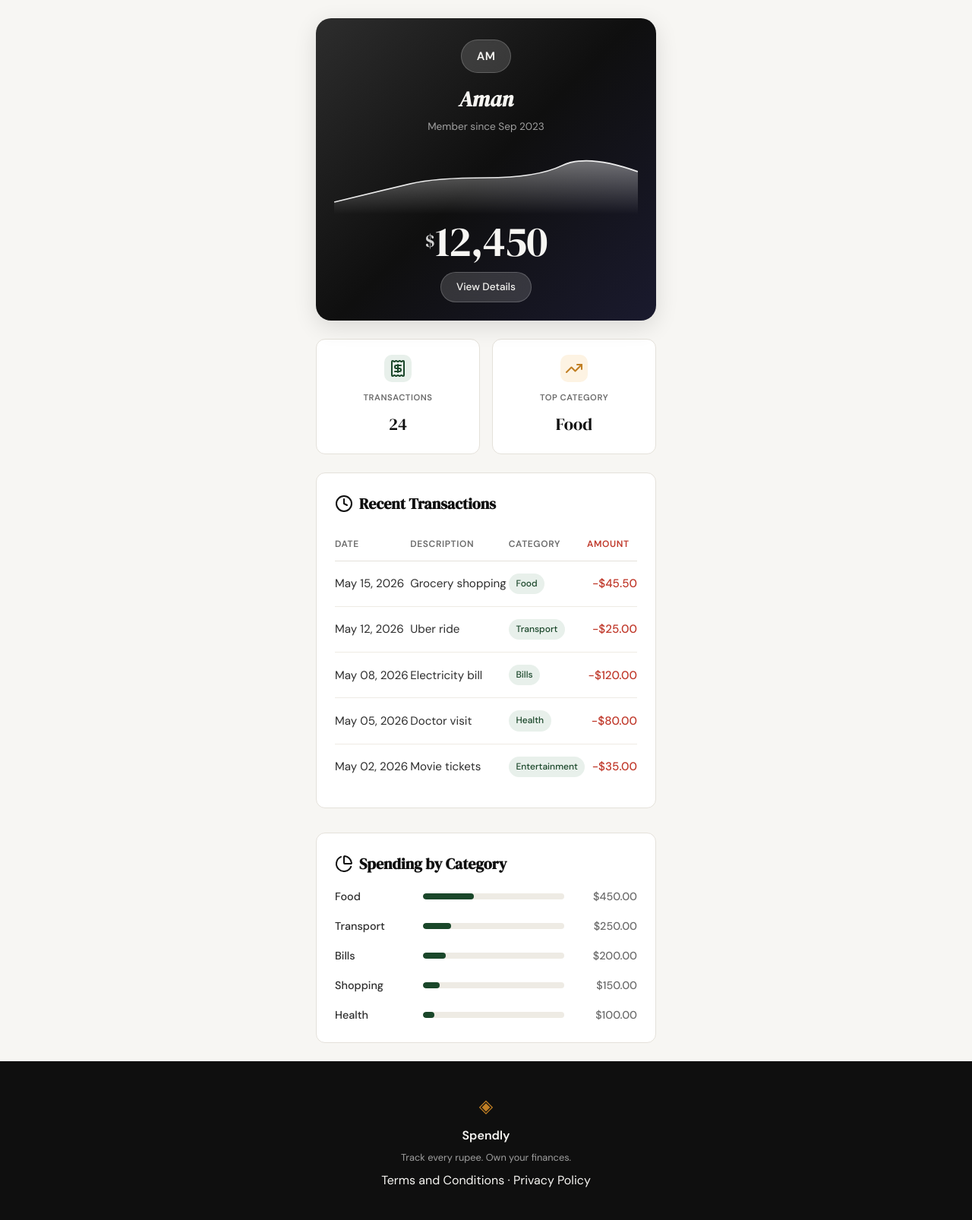
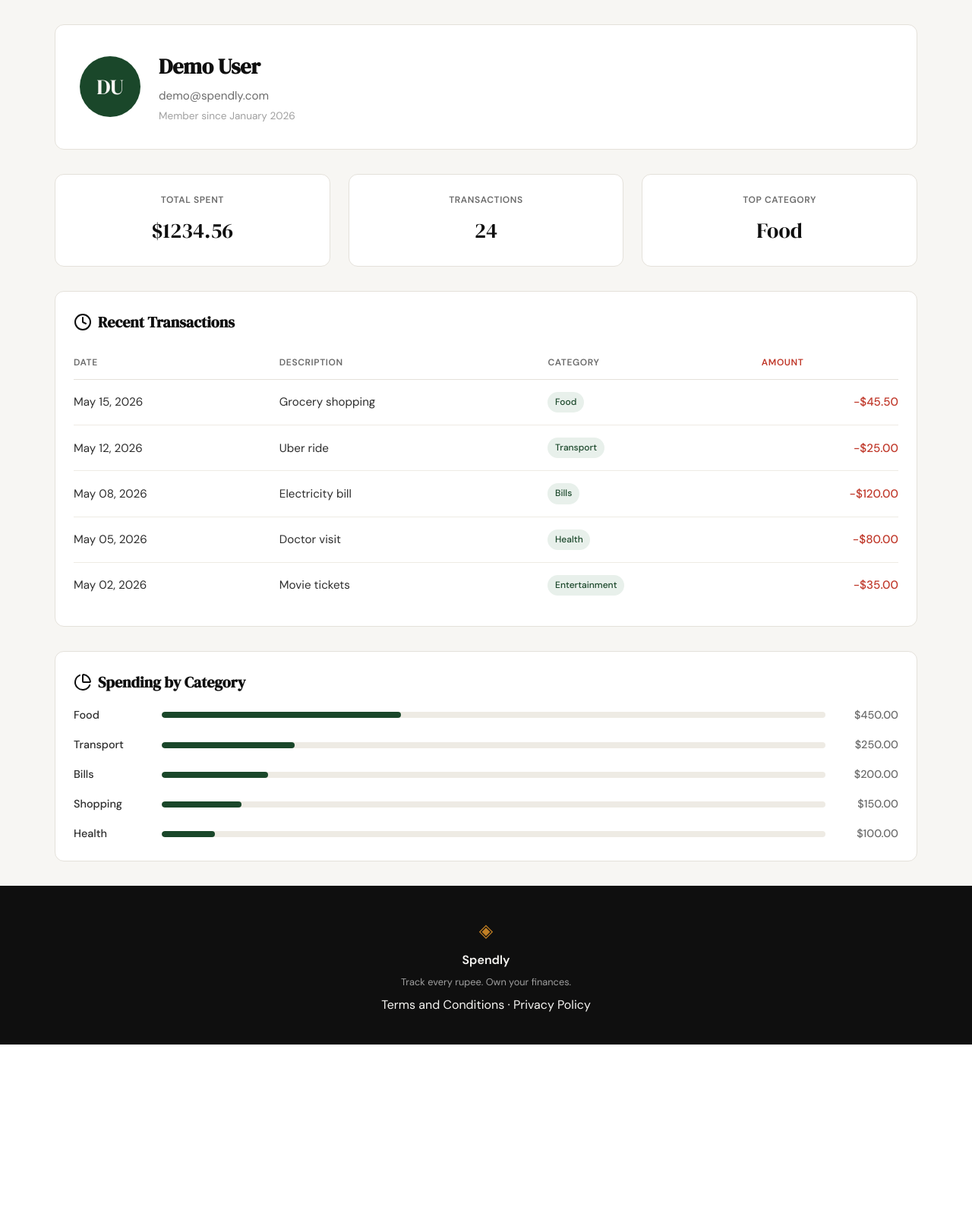
Before and after one commit to Pranav-Marwaha-73/spendly, a Flask app: page /profile in a window 1280 px wide. Shown: the part 61-1667 px from the top of the page at 76% size. After the commit the page ends 1436 px from the top, so only its background shows below. Run offline with Flask 3, Linux system fonts and the light colour scheme; a user stored in the database is signed in.

Commit message:
add profile page ui

```diff
--- a/app.py
+++ b/app.py
@@ -22,8 +22,6 @@ def inject_user():
 
 @app.route("/")
 def landing():
-    if is_logged_in():
-        return redirect(url_for("profile"))
     return render_template("landing.html")
 
 
@@ -108,14 +106,14 @@ def profile():
 
     # Hardcoded data (will be replaced with DB queries in Step 5)
     user = {
-        "name": "Aman",
+        "name": "Demo User",
         "email": "demo@spendly.com",
-        "created_at": "Sep 2023",
-        "initials": "AM"
+        "created_at": "January 2026",
+        "initials": "DU"
     }
 
     stats = {
-        "total_spent": 12450,
+        "total_spent": 1234.56,
         "transaction_count": 24,
         "top_category": "Food"
     }
--- a/static/css/style.css
+++ b/static/css/style.css
@@ -561,196 +561,89 @@ a { color: inherit; text-decoration: none; }
 /* ------------------------------------------------------------------ */
 
 .profile-page {
-    max-width: 480px;
+    max-width: var(--max-width);
     margin: 0 auto;
-    padding: 1.5rem 1rem;
-    min-height: calc(100vh - 60px - 100px);
+    padding: 2rem;
 }
 
-/* Hero Card with Dark Gradient */
-.profile-hero {
-    background: linear-gradient(135deg, var(--ink-soft) 0%, var(--ink) 50%, #1a1a2e 100%);
-    border-radius: var(--radius-lg);
-    padding: 1.75rem 1.5rem 1.5rem;
-    color: var(--paper);
-    box-shadow: 0 8px 30px rgba(0,0,0,0.12);
-    margin-bottom: 1.5rem;
-    position: relative;
-    overflow: hidden;
+/* User Info Card */
+.user-card {
+    background: var(--paper-card);
+    border: 1px solid var(--border);
+    border-radius: var(--radius-md);
+    padding: 2rem;
+    display: flex;
+    align-items: center;
+    gap: 1.5rem;
+    margin-bottom: 2rem;
 }
 
-.profile-hero::before {
-    content: '';
-    position: absolute;
-    top: -50%;
-    right: -20%;
-    width: 200px;
-    height: 200px;
-    background: radial-gradient(circle, rgba(255,255,255,0.08) 0%, transparent 70%);
-    pointer-events: none;
+.user-avatar {
+    width: 80px;
+    height: 80px;
+    background: var(--accent);
+    color: var(--paper);
+    border-radius: 50%;
+    display: flex;
+    align-items: center;
+    justify-content: center;
+    font-family: var(--font-display);
+    font-size: 1.75rem;
+    font-weight: 500;
+    flex-shrink: 0;
 }
 
-.profile-user-info {
-    text-align: center;
-    margin-bottom: 1.5rem;
-    position: relative;
-    z-index: 1;
+.user-details {
+    flex: 1;
 }
 
-.profile-avatar-badge {
-    display: inline-block;
-    background: rgba(255,255,255,0.15);
-    backdrop-filter: blur(10px);
-    -webkit-backdrop-filter: blur(10px);
-    padding: 0.5rem 1.25rem;
-    border-radius: 999px;
-    margin-bottom: 0.75rem;
-    border: 1px solid rgba(255,255,255,0.2);
+.user-name {
+    font-family: var(--font-display);
+    font-size: 1.75rem;
+    color: var(--ink);
+    margin-bottom: 0.25rem;
 }
 
-.profile-initials {
-    font-family: var(--font-body);
+.user-email {
+    color: var(--ink-muted);
     font-size: 0.95rem;
-    font-weight: 600;
-    color: var(--paper);
-    letter-spacing: 0.02em;
+    margin-bottom: 0.25rem;
 }
 
-.profile-name {
-    font-family: var(--font-display);
-    font-size: 1.75rem;
-    color: var(--paper);
-    margin-bottom: 0.25rem;
-    font-style: italic;
-}
-
-.profile-member-since {
-    color: rgba(255,255,255,0.6);
+.user-member-since {
+    color: var(--ink-faint);
     font-size: 0.85rem;
-    font-weight: 400;
-}
-
-.profile-chart-section {
-    position: relative;
-    z-index: 1;
-}
-
-.profile-chart {
-    width: 100%;
-    height: 80px;
-    margin-bottom: 0.5rem;
-}
-
-.chart-svg {
-    width: 100%;
-    height: 100%;
-    display: block;
-}
-
-.profile-amount-display {
-    display: flex;
-    align-items: flex-start;
-    justify-content: center;
-    margin: 0.5rem 0 0.75rem;
-    color: var(--paper);
-}
-
-.amount-currency {
-    font-family: var(--font-display);
-    font-size: 1.5rem;
-    margin-top: 0.5rem;
-    color: rgba(255,255,255,0.8);
-}
-
-.amount-value {
-    font-family: var(--font-display);
-    font-size: 3.5rem;
-    font-weight: 400;
-    line-height: 1;
-    letter-spacing: -0.02em;
-    font-variant-numeric: tabular-nums;
-}
-
-.profile-view-details {
-    display: inline-block;
-    background: rgba(255,255,255,0.15);
-    backdrop-filter: blur(10px);
-    -webkit-backdrop-filter: blur(10px);
-    color: var(--paper);
-    padding: 0.5rem 1.25rem;
-    border-radius: 999px;
-    font-size: 0.85rem;
-    font-weight: 500;
-    text-decoration: none;
-    border: 1px solid rgba(255,255,255,0.2);
-    transition: background 0.2s;
-    display: block;
-    width: fit-content;
-    margin: 0 auto;
-}
-
-.profile-view-details:hover {
-    background: rgba(255,255,255,0.25);
-    color: var(--paper);
 }
 
 /* Stats Row */
 .stats-row {
     display: grid;
-    grid-template-columns: 1fr 1fr;
-    gap: 1rem;
-    margin-bottom: 1.5rem;
+    grid-template-columns: repeat(3, 1fr);
+    gap: 1.5rem;
+    margin-bottom: 2rem;
 }
 
 .stat-card {
     background: var(--paper-card);
     border: 1px solid var(--border);
     border-radius: var(--radius-md);
-    padding: 1.25rem 1rem;
+    padding: 1.5rem;
     text-align: center;
-    display: flex;
-    flex-direction: column;
-    align-items: center;
-    gap: 0.5rem;
-}
-
-.stat-icon {
-    width: 36px;
-    height: 36px;
-    border-radius: 10px;
-    display: flex;
-    align-items: center;
-    justify-content: center;
-    margin-bottom: 0.25rem;
-}
-
-.stat-icon i {
-    width: 18px;
-    height: 18px;
-}
-
-.stat-icon-purple {
-    background: var(--accent-light);
-    color: var(--accent);
-}
-
-.stat-icon-green {
-    background: var(--accent-2-light);
-    color: var(--accent-2);
 }
 
 .stat-label {
     display: block;
-    font-size: 0.7rem;
+    font-size: 0.75rem;
     font-weight: 600;
     color: var(--ink-muted);
     text-transform: uppercase;
     letter-spacing: 0.05em;
+    margin-bottom: 0.5rem;
 }
 
 .stat-value {
     font-family: var(--font-display);
-    font-size: 1.4rem;
+    font-size: 1.75rem;
     color: var(--ink);
     font-variant-numeric: tabular-nums;
 }
@@ -904,16 +797,21 @@ a { color: inherit; text-decoration: none; }
     .hero { padding: 3rem 1rem 2rem; }
 
     /* Profile responsive */
-    .profile-page {
-        padding: 1rem;
+    .stats-row {
+        grid-template-columns: 1fr;
     }
 
-    .profile-hero {
-        padding: 1.5rem 1.25rem 1.25rem;
+    .user-card {
+        flex-direction: column;
+        text-align: center;
     }
 
-    .amount-value {
-        font-size: 3rem;
+    .category-row {
+        grid-template-columns: 80px 1fr 60px;
+    }
+
+    .profile-page {
+        padding: 1.5rem 1rem;
     }
 
     .tx-table {
--- a/templates/profile.html
+++ b/templates/profile.html
@@ -6,56 +6,29 @@
 
 <div class="profile-page">
 
-    <!-- Hero Card with Gradient Background -->
-    <section class="profile-hero">
-        <div class="profile-hero-content">
-            <div class="profile-user-info">
-                <div class="profile-avatar-badge">
-                    <span class="profile-initials">{{ user.initials }}</span>
-                </div>
-                <h1 class="profile-name">{{ user.name }}</h1>
-                <p class="profile-member-since">Member since {{ user.created_at }}</p>
-            </div>
-
-            <div class="profile-chart-section">
-                <div class="profile-chart">
-                    <svg viewBox="0 0 300 100" preserveAspectRatio="none" class="chart-svg">
-                        <defs>
-                            <linearGradient id="chartGradient" x1="0%" y1="0%" x2="0%" y2="100%">
-                                <stop offset="0%" style="stop-color:rgba(255,255,255,0.4);stop-opacity:1" />
-                                <stop offset="100%" style="stop-color:rgba(255,255,255,0);stop-opacity:0" />
-                            </linearGradient>
-                        </defs>
-                        <path d="M0,80 Q50,60 75,50 T150,40 T225,20 T300,30 L300,100 L0,100 Z"
-                              fill="url(#chartGradient)"/>
-                        <path d="M0,80 Q50,60 75,50 T150,40 T225,20 T300,30"
-                              fill="none"
-                              stroke="rgba(255,255,255,0.9)"
-                              stroke-width="2"/>
-                    </svg>
-                </div>
-                <div class="profile-amount-display">
-                    <span class="amount-currency">$</span>
-                    <span class="amount-value">{{ "{:,.0f}".format(stats.total_spent) }}</span>
-                </div>
-                <a href="#" class="profile-view-details">View Details</a>
-            </div>
+    <!-- User Info Card -->
+    <section class="user-card">
+        <div class="user-avatar">
+            {{ user.initials }}
+        </div>
+        <div class="user-details">
+            <h1 class="user-name">{{ user.name }}</h1>
+            <p class="user-email">{{ user.email }}</p>
+            <p class="user-member-since">Member since {{ user.created_at }}</p>
         </div>
     </section>
 
-    <!-- Stats Row Below Hero -->
+    <!-- Summary Stats -->
     <section class="stats-row">
         <div class="stat-card">
-            <div class="stat-icon stat-icon-purple">
-                <i data-lucide="receipt"></i>
-            </div>
+            <span class="stat-label">Total Spent</span>
+            <span class="stat-value">${{ "%.2f"|format(stats.total_spent) }}</span>
+        </div>
+        <div class="stat-card">
             <span class="stat-label">Transactions</span>
             <span class="stat-value">{{ stats.transaction_count }}</span>
         </div>
         <div class="stat-card">
-            <div class="stat-icon stat-icon-green">
-                <i data-lucide="trending-up"></i>
-            </div>
             <span class="stat-label">Top Category</span>
             <span class="stat-value">{{ stats.top_category }}</span>
         </div>
@@ -114,6 +87,7 @@
 
 {% block scripts %}
 <script>
+    // Initialize Lucide icons for dynamically rendered content
     lucide.createIcons();
 </script>
 {% endblock %}
```
